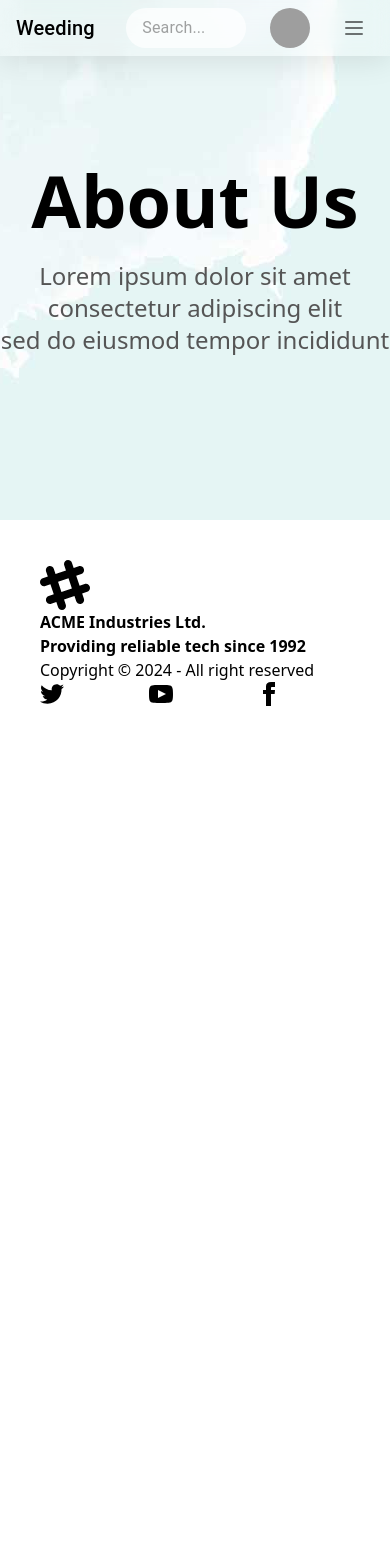
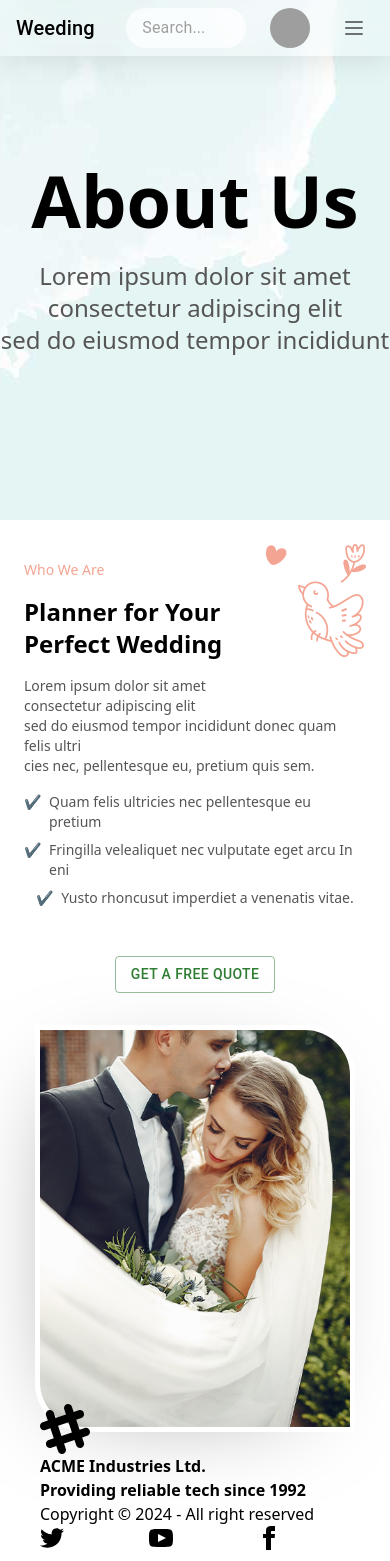
Before and after one commit to Waheedulislam/Dev-Wedding-Management, a React (Vite) app: page /weedingHome/weedingAbout in a window 390 px wide. Shown: the top 1561 px of the page. Before the commit the page ends 844 px from the top, so only its background shows below. Built offline with nearby package versions, Linux system fonts and the light colour scheme; grey boxes are pictures that could not be loaded.

Commit message:
compleate who we are section with fully responsive

```diff
--- /dev/null
+++ b/src/Components/AboutPageComponents/WhoWeAre/WhoWeAre.jsx
@@ -0,0 +1,61 @@
+import React from 'react';
+import { Button } from '@mui/material';
+import couple from '../../../assets/images/about/couple.jpg';
+import bird from '../../../assets/images/about/body_bird.png';
+
+
+const WhoWeAre = () => {
+    return (
+        <div className="container mx-auto">
+        <div className="flex flex-col justify-around md:flex-row md:space-x-8 h-screen  lg:space-x-2 items-center bg-white p-6 md:p-8 lg:p-12">
+          {/* Text Section */}
+          <div className="flex flex-col space-y-4 text-left relative">
+            {/* img */}
+            <div className='absolute xl:-right-44 right-0 lg:-top-8'>
+                <img src={bird} alt="" />
+            </div>
+            <h3 className="text-[#f4a492] text-sm md:text-[22px] font-light">Who We Are</h3>
+            <h2 className="text-black text-2xl md:text-3xl lg:text-[50px] lg:leading-[1.1em] text-balance font-bold">
+              Planner for Your <br />  Perfect Wedding
+            </h2>
+            <p className="text-[#555555] text-sm md:text-base text-[22px] text-balance lg:leading-relaxed my-4">
+              Lorem ipsum dolor sit amet consectetur adipiscing elit <br /> sed do eiusmod tempor incididunt donec quam felis ultri <br />cies nec, pellentesque eu, pretium quis sem.
+            </p>
+            <ul className="list-none space-y-2 text-sm md:text-base">
+              <li className="flex items-start justify-center md:justify-start">
+                <span className="text-green-500 mr-2">✔️</span>
+                <p className="text-[#555555]">Quam felis ultricies nec pellentesque eu pretium</p>
+              </li>
+              <li className="flex items-start justify-center md:justify-start">
+                <span className="text-green-500 mr-2">✔️</span>
+                <p className="text-[#555555]">Fringilla velealiquet nec vulputate eget arcu In eni</p>
+              </li>
+              <li className="flex items-start justify-center md:justify-start">
+                <span className="text-green-500 mr-2">✔️</span>
+                <p className="text-[#555555]">Yusto rhoncusut imperdiet a venenatis vitae.</p>
+              </li>
+            </ul>
+            <div className="flex justify-center md:justify-start pt-8">
+              <Button
+                variant="outlined"
+                color="success"
+                className="mt-4 border-2 border-[#9BCCC9]  hover:bg-[#9BCCC9] hover:text-white"
+              >
+                Get a Free Quote
+              </Button>
+            </div>
+          </div>
+          {/* Image Section */}
+          <div className="mt-8 md:mt-0">
+            <img
+              src={couple} // Replace with actual image source
+              alt="Wedding Planner"
+              className="who-we-are-img w-full max-w-xs sm:max-w-sm md:max-w-md lg:max-w-lg"
+            />
+          </div>
+        </div>
+      </div>
+    );
+};
+
+export default WhoWeAre;
--- a/src/Components/Shared/BannerSection/BannerSection.css
+++ b/src/Components/Shared/BannerSection/BannerSection.css
@@ -4,3 +4,9 @@
   background-position: center;
   height: 520px;
 }
+
+.who-we-are-img{
+  border-radius: 0px 50px 0px 50px;
+  border: 5px solid #ffffff;
+  box-shadow:  -15px 15px 100px -53px rgba(0, 0, 0, 0.5)
+}
--- a/src/Pages/MainHomePage/WeedingHomePage/WeedingAbout/WeedingAbout.jsx
+++ b/src/Pages/MainHomePage/WeedingHomePage/WeedingAbout/WeedingAbout.jsx
@@ -1,5 +1,6 @@
 import React from "react";
 import BannerSection from "../../../../Components/Shared/BannerSection/BannerSection";
+import WhoWeAre from "../../../../Components/AboutPageComponents/WhoWeAre/WhoWeAre";
 
 const WeedingAbout = () => {
   const description =
@@ -10,6 +11,7 @@ const WeedingAbout = () => {
         bannerSectionTitle="About Us"
         bannerSectionDescription={description}
       />
+      <WhoWeAre />
     </>
   );
 };
```
Also changed, not shown: src/assets/images/about/body_bird.png (added), src/assets/images/about/couple.jpg (added).
